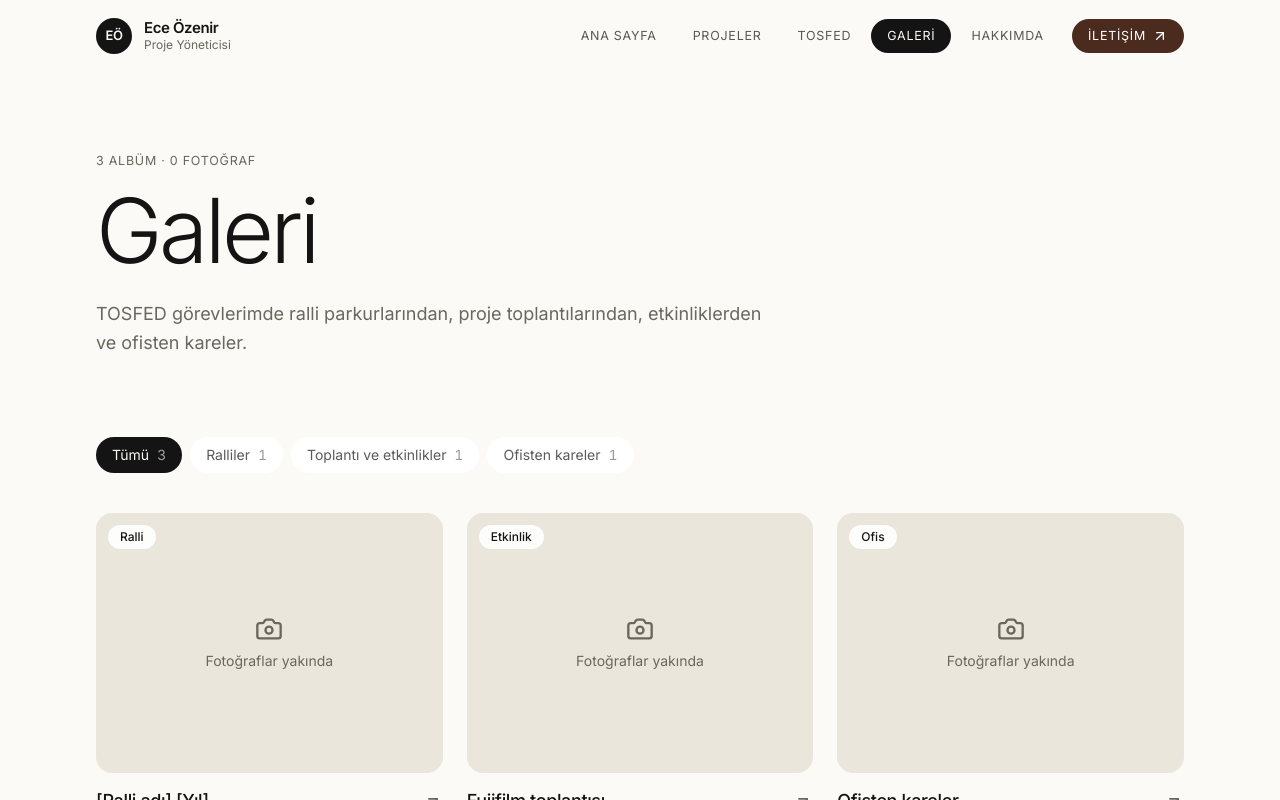
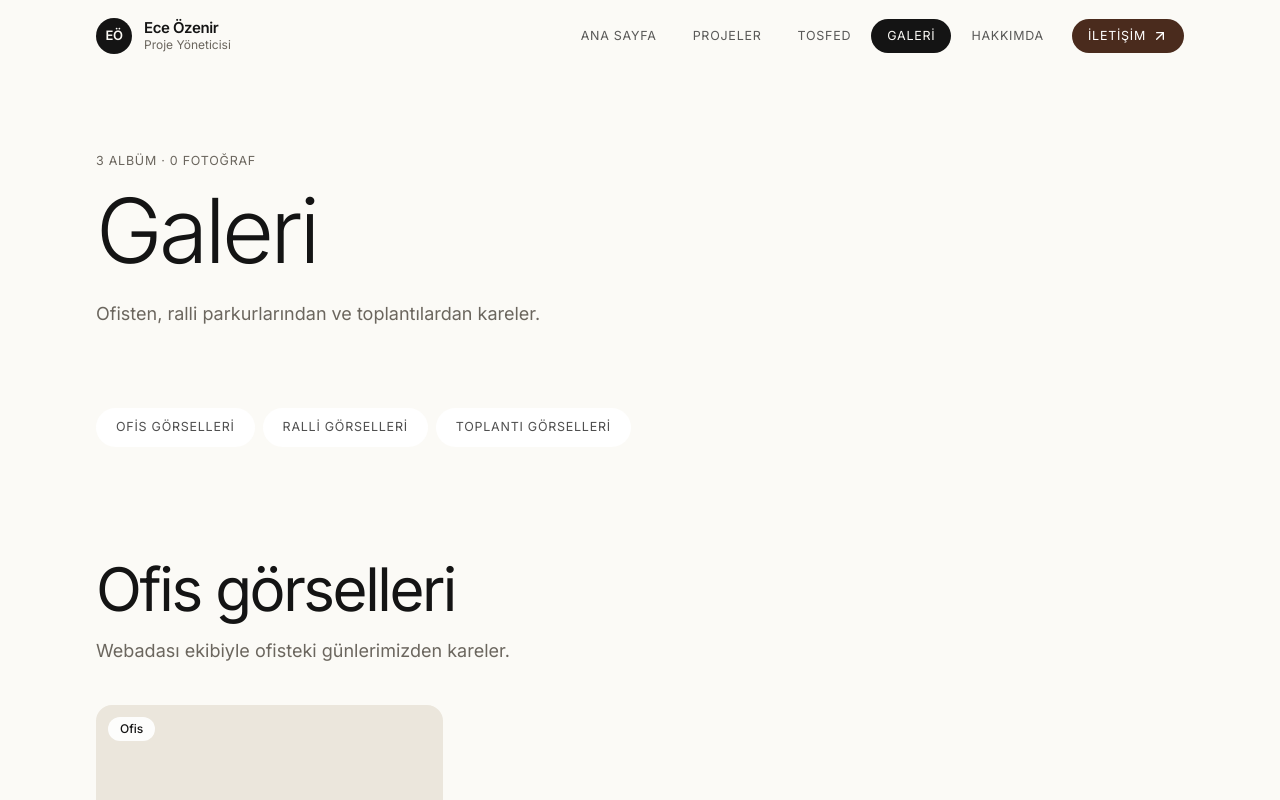
Before and after one commit to Eceozenir/eceozenir.com, a Next.js app: page /galeri in a window 1280 px wide. Shown: the top 800 px of the page. Built offline with nearby package versions, Linux system fonts and the light colour scheme.

Commit message:
Galeri üç bölüm: Ofis, Ralli, Toplantı görselleri

```diff
--- a/app/(site)/galeri/page.tsx
+++ b/app/(site)/galeri/page.tsx
@@ -1,26 +1,73 @@
 import type { Metadata } from "next"
+import { Camera } from "lucide-react"
 import { Kap, SayfaBaslik } from "@/components/site/ui"
-import { AlbumFiltre } from "@/components/site/album-filtre"
+import { AlbumKart } from "@/components/site/album-kart"
 import { albumler } from "@/lib/galeri"
 
 export const metadata: Metadata = {
   title: "Galeri",
-  description: "TOSFED rallilerinden ve toplantılardan fotoğraflar.",
+  description: "Ofisten, ralli parkurlarından ve toplantılardan fotoğraflar.",
 }
+
+// Galeri üç bölümden oluşur. Albümler bilgilerim.ts'teki "kategori" alanına göre dağılır.
+const BOLUMLER = [
+  { id: "ofis", baslik: "Ofis görselleri", aciklama: "Webadası ekibiyle ofisteki günlerimizden kareler." },
+  { id: "ralli", baslik: "Ralli görselleri", aciklama: "TOSFED zaman kayıt ve netice görevlerimde parkurdan kareler." },
+  { id: "etkinlik", baslik: "Toplantı görselleri", aciklama: "Proje toplantılarından ve iş görüşmelerinden kareler." },
+]
 
 export default function GaleriSayfa() {
   const liste = albumler()
   const toplam = liste.reduce((t, a) => t + a.fotolar.length, 0)
+
   return (
     <>
       <SayfaBaslik
         ust={`${liste.length} albüm · ${toplam} fotoğraf`}
         baslik="Galeri"
-        aciklama="TOSFED görevlerimde ralli parkurlarından, proje toplantılarından, etkinliklerden ve ofisten kareler."
+        aciklama="Ofisten, ralli parkurlarından ve toplantılardan kareler."
       />
+
+      {/* Bölümlere hızlı geçiş */}
       <Kap>
-        <AlbumFiltre albumler={liste} />
+        <nav className="flex flex-wrap gap-2" aria-label="Galeri bölümleri">
+          {BOLUMLER.map((b) => (
+            <a
+              key={b.id}
+              href={`#${b.id}`}
+              data-miknatis
+              className="rounded-full bg-white px-5 py-2.5 text-[12.5px] tracking-[0.06em] text-[#141414]/75 uppercase transition-colors hover:bg-[#4a2b1d] hover:text-[#fbfaf6]"
+            >
+              {b.baslik}
+            </a>
+          ))}
+        </nav>
       </Kap>
+
+      {BOLUMLER.map((b) => {
+        const bolumAlbumleri = liste.filter((a) => a.kategori === b.id)
+        return (
+          <section key={b.id} id={b.id} className="scroll-mt-24 pt-20 sm:pt-28">
+            <Kap>
+              <div className="max-w-2xl">
+                <h2 className="text-[clamp(34px,4.8vw,60px)] leading-[1.02] font-light">{b.baslik}</h2>
+                <p className="mt-4 text-lg leading-relaxed text-[#6b665e]">{b.aciklama}</p>
+              </div>
+              {bolumAlbumleri.length > 0 ? (
+                <div className="mt-10 grid gap-x-6 gap-y-12 sm:grid-cols-2 lg:grid-cols-3">
+                  {bolumAlbumleri.map((a) => (
+                    <AlbumKart key={a.slug} a={a} />
+                  ))}
+                </div>
+              ) : (
+                <div className="mt-10 flex items-center gap-3 rounded-2xl bg-white px-6 py-10 text-[#6b665e]">
+                  <Camera className="size-5" /> Bu bölümün fotoğrafları yakında eklenecek.
+                </div>
+              )}
+            </Kap>
+          </section>
+        )
+      })}
     </>
   )
 }
--- a/app/bilgilerim.ts
+++ b/app/bilgilerim.ts
@@ -371,7 +371,7 @@ export const tosfed = {
 // ─────────────────────────────────────────────────────────────
 // GALERİ (/galeri). Her albüm için public/galeri/<slug> klasörü aç ve
 // fotoğrafları içine at; site klasördeki fotoğrafları kendisi bulur.
-// kategori: "ralli" | "etkinlik" | "ofis"
+// kategori: "ofis" (Ofis görselleri) | "ralli" (Ralli görselleri) | "etkinlik" (Toplantı görselleri)
 // kapak: boş bırakırsan klasördeki ilk fotoğraf kapak olur.
 // ─────────────────────────────────────────────────────────────
 export const galeri = [
--- a/components/site/album-filtre.tsx
+++ /dev/null
@@ -1,48 +0,0 @@
-"use client"
-
-import { useState } from "react"
-import { AlbumKart } from "./album-kart"
-
-type AlbumOzet = Parameters<typeof AlbumKart>[0]["a"]
-
-const SECENEKLER = [
-  { id: "hepsi", ad: "Tümü" },
-  { id: "ralli", ad: "Ralliler" },
-  { id: "etkinlik", ad: "Toplantı ve etkinlikler" },
-  { id: "ofis", ad: "Ofisten kareler" },
-]
-
-export function AlbumFiltre({ albumler }: { albumler: AlbumOzet[] }) {
-  const [secili, setSecili] = useState("hepsi")
-  const liste = secili === "hepsi" ? albumler : albumler.filter((a) => a.kategori === secili)
-
-  return (
-    <div>
-      <div className="flex flex-wrap gap-2" role="tablist" aria-label="Albüm türü">
-        {SECENEKLER.map((s) => {
-          const sayi = s.id === "hepsi" ? albumler.length : albumler.filter((a) => a.kategori === s.id).length
-          return (
-            <button
-              key={s.id}
-              type="button"
-              role="tab"
-              aria-selected={secili === s.id}
-              onClick={() => setSecili(s.id)}
-              className={`rounded-full px-4 py-2 text-sm transition-colors ${
-                secili === s.id ? "bg-[#141414] text-[#fbfaf6]" : "bg-white text-[#141414]/70 hover:text-[#141414]"
-              }`}
-            >
-              {s.ad} <span className="mono ml-1 opacity-60">{sayi}</span>
-            </button>
-          )
-        })}
-      </div>
-      <div className="mt-10 grid gap-x-6 gap-y-12 sm:grid-cols-2 lg:grid-cols-3">
-        {liste.map((a) => (
-          <AlbumKart key={a.slug} a={a} />
-        ))}
-      </div>
-      {liste.length === 0 && <p className="mt-10 text-[#6b665e]">Bu türde henüz albüm yok.</p>}
-    </div>
-  )
-}
--- a/components/site/album-kart.tsx
+++ b/components/site/album-kart.tsx
@@ -11,7 +11,7 @@ type AlbumOzet = {
   kapakFoto: string
 }
 
-const KATEGORI: Record<string, string> = { ralli: "Ralli", etkinlik: "Etkinlik", ofis: "Ofis" }
+const KATEGORI: Record<string, string> = { ralli: "Ralli", etkinlik: "Toplantı", ofis: "Ofis" }
 
 export function AlbumKart({ a }: { a: AlbumOzet }) {
   return (
--- a/lib/galeri.ts
+++ b/lib/galeri.ts
@@ -31,4 +31,4 @@ export function album(slug: string): Album | undefined {
   return albumler().find((a) => a.slug === slug)
 }
 
-export const KATEGORI_AD: Record<string, string> = { ralli: "Ralli", etkinlik: "Etkinlik", ofis: "Ofis" }
+export const KATEGORI_AD: Record<string, string> = { ralli: "Ralli", etkinlik: "Toplantı", ofis: "Ofis" }
```
